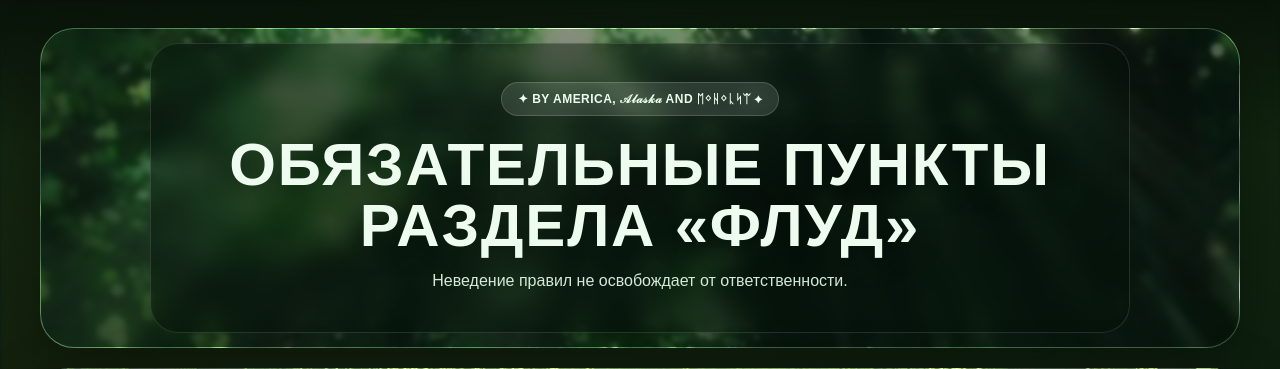
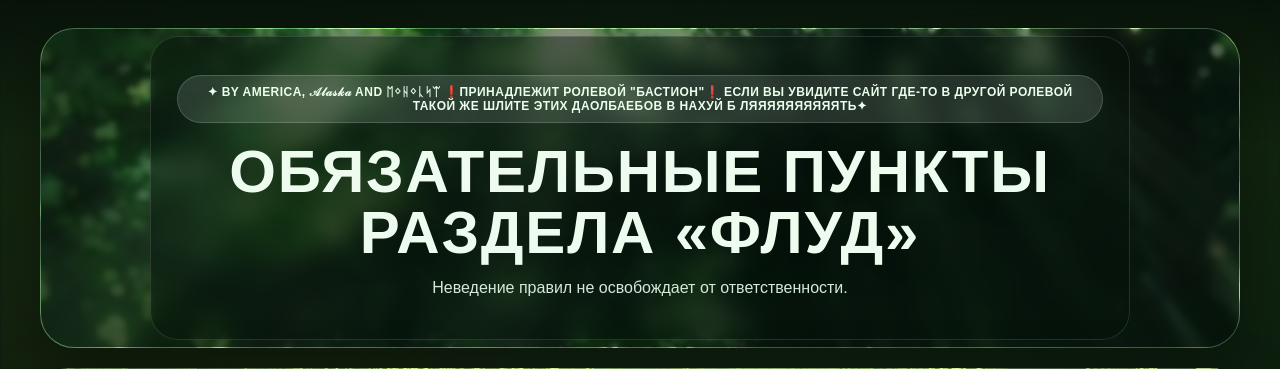
Before and after one commit to polintosiya-bot/flood, a Flask app: page / in a window 1280 px wide. Shown: the top 369 px of the page. Run offline with Flask 3, Linux system fonts and the light colour scheme.

Commit message:
патент

```diff
--- a/templates/index.html
+++ b/templates/index.html
@@ -546,7 +546,7 @@
     <main class="shell">
       <section class="hero" id="top">
         <div class="hero-inner">
-          <div class="hero-kicker">✦ by america, 𝒜𝓁𝒶𝓈𝓀𝒶 and ᛖᛜᚺᛜᚳᛋᛠ ✦</div>
+          <div class="hero-kicker">✦ by america, 𝒜𝓁𝒶𝓈𝓀𝒶 and ᛖᛜᚺᛜᚳᛋᛠ ❗ПРИНАДЛЕЖИТ РОЛЕВОЙ "БАСТИОН"❗ Если вы увидите сайт где-то в другой ролевой такой же шлите этих даолбаебов в нахуй б ляяяяяяяяяять✦</div>
           <h1>ОБЯЗАТЕЛЬНЫЕ ПУНКТЫ РАЗДЕЛА «ФЛУД»</h1>
           <p>
             Неведение правил не освобождает от ответственности.
```
